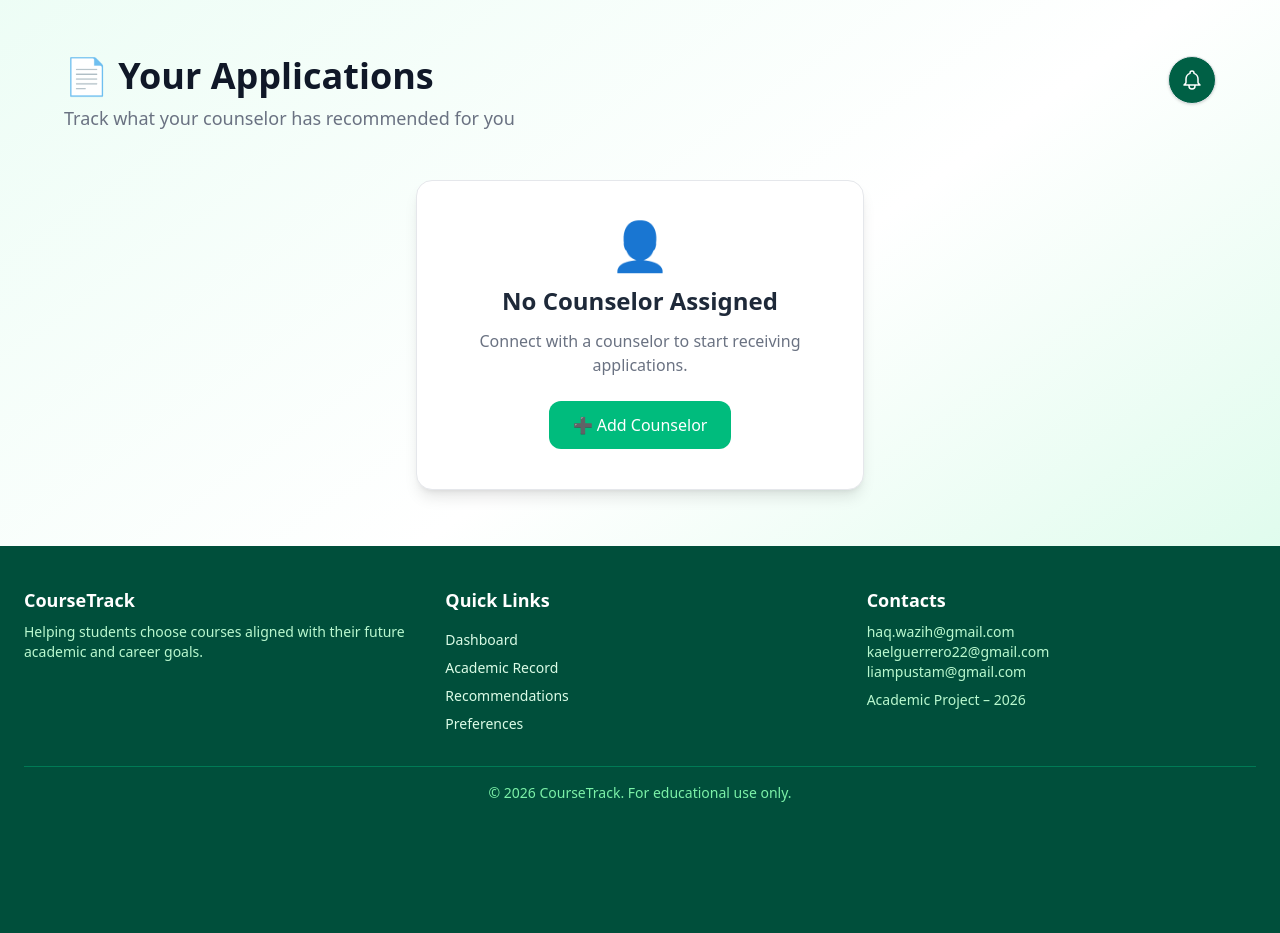
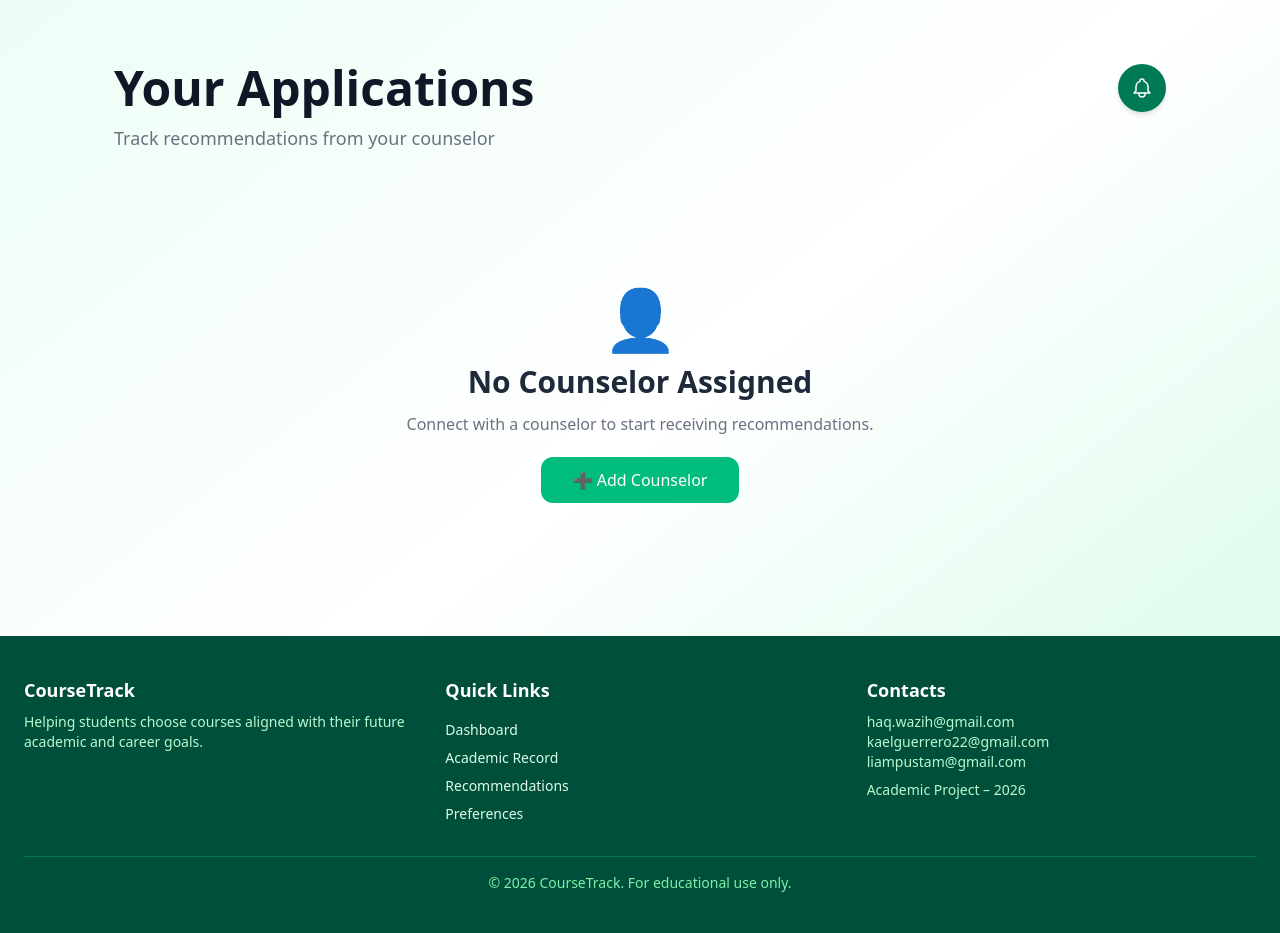
Before and after one commit to Brooklyn-STEAM/10047-Upgrading-Students-Schedules-Through-Goals-Aware-Suggestions, a Python web app: template templates/recommendation.html.jinja in a window 1280 px wide. Shown: the part 64-997 px from the top of the page. Before the commit the page ends 866 px from the top, so only its background shows below. Run offline with Jinja, Linux system fonts and the light colour scheme; the template is opened without the code that fills it, so the values that code supplies are empty; some libraries are stand-ins or nearby versions.

Commit message:
fixed recommendations style (#62)

```diff
--- a/templates/recommendation.html.jinja
+++ b/templates/recommendation.html.jinja
@@ -4,7 +4,6 @@
   <meta charset="UTF-8" />
   <meta name="viewport" content="width=device-width, initial-scale=1.0" />
   <script src="https://cdn.jsdelivr.net/npm/@tailwindcss/browser@4"></script>
-  <script src="https://unpkg.com/heroicons@2.0.18/24/outline/index.js"></script>
   <link rel="icon" type="image/png" href="{{ url_for('static', filename='images/logo.png') }}">
   <title>CourseTrack - Recommendations</title>
   <link href="/static/styles.css" rel="stylesheet">
@@ -14,25 +13,24 @@
 
 {% include "components/navbar.html.jinja" %}
 
-<main class="w-full max-w-[1200px] mx-auto px-6 py-14 flex-grow">
+<main class="w-full max-w-[1100px] mx-auto px-6 py-16 flex-grow">
 
-  <div class="mb-12 flex justify-between items-start">
+  <!-- HEADER -->
+  <div class="flex justify-between items-start mb-14">
 
-    <!-- LEFT: Title -->
     <div>
-      <h1 class="text-4xl font-bold text-gray-900 mb-2 flex items-center gap-3">
-        📄 Your Applications
+      <h1 class="text-5xl font-bold text-gray-900 mb-3">
+        Your Applications
       </h1>
       <p class="text-gray-500 text-lg">
-        Track what your counselor has recommended for you
+        Track recommendations from your counselor
       </p>
     </div>
 
-    <!-- RIGHT: Notifications -->
+    <!-- Notifications -->
     <a href="/student/recommendation/notifications"
-      class="relative flex items-center justify-center w-12 h-12 rounded-full bg-emerald-800 border border-gray-200 shadow-sm hover:shadow-md hover:bg-emerald-600 transition">
+       class="relative flex items-center justify-center w-12 h-12 rounded-full bg-emerald-700 hover:bg-emerald-600 transition shadow-md">
 
-      <!-- Bell Icon -->
       <svg xmlns="http://www.w3.org/2000/svg"
            class="w-6 h-6 text-white"
            fill="none"
@@ -46,128 +44,101 @@
                 a3 3 0 11-6 0v-1m6 0H9"/>
       </svg>
 
-      <!-- Notification Badge (optional dynamic) -->
       {% if notification_count and notification_count > 0 %}
-      <span class="absolute -top-1 -right-1 bg-red-500 text-white text-xs font-bold px-2 py-0.5 rounded-full">
+      <span class="absolute -top-1 -right-1 bg-red-500 text-white text-xs px-2 py-0.5 rounded-full">
         {{ notification_count }}
       </span>
       {% endif %}
-
     </a>
 
   </div>
 
+
   {% if not counselor_id %}
 
   <!-- NO COUNSELOR -->
-  <div class="flex justify-center">
-    <div class="bg-white shadow-lg rounded-2xl p-10 text-center max-w-md border border-gray-200">
+  <div class="text-center py-20">
 
-      <div class="mb-4 text-emerald-500 text-5xl">👤</div>
+    <div class="text-6xl mb-4">👤</div>
 
-      <h2 class="text-2xl font-bold text-gray-800 mb-3">
+    <h2 class="text-3xl font-bold text-gray-800 mb-3">
       No Counselor Assigned
     </h2>
 
-      <p class="text-gray-500 mb-6">
-        Connect with a counselor to start receiving applications.
+    <p class="text-gray-500 mb-8">
+      Connect with a counselor to start receiving recommendations.
     </p>
 
     <a href="/student/recommendation/addcounselor"
-         class="inline-flex items-center gap-2 px-6 py-3 bg-emerald-500 text-white rounded-xl hover:bg-emerald-600 transition">
+       class="px-8 py-3 bg-emerald-500 text-white rounded-xl hover:bg-emerald-600 transition">
       ➕ Add Counselor
     </a>
 
   </div>
-  </div>
+
 
   {% else %}
 
-    {% if information and information|length > 0 %}
+  <!-- COUNSELOR HEADER -->
+  <div class="mb-12 flex flex-col md:flex-row md:items-center md:justify-between gap-6">
 
-    <!-- APPLICATION FEED -->
-    <div class="space-y-6">
-
-      {% for x in information %}
-      <div class="bg-white border border-gray-200 rounded-2xl p-6 shadow-sm hover:shadow-md transition">
-
-        <!-- TOP -->
-        <div class="flex justify-between items-start mb-4">
-
-          <div class="flex items-center gap-3">
-            <div class="w-10 h-10 flex items-center justify-center rounded-full bg-emerald-200 text-emerald-700 font-semibold">
-              {{ x['Name'][0] }}
-            </div>
     <div>
-              <p class="font-semibold text-gray-800">
-                {{ x['Name'] }}
-              </p>
-              <p class="text-xs text-gray-400 flex items-center gap-1">
-                👨‍🏫 Counselor
-              </p>
-            </div>
+      <p class="text-sm text-gray-400">Your Counselor</p>
+      <h2 class="text-2xl font-semibold text-gray-800">
+        {{ information[0]['Name'] if information else "Pending" }}
+      </h2>
     </div>
 
-          <!-- Title -->
-          <h2 class="text-2xl font-bold text-center text-gray-800 mb-4">
-            Counselor & Recommendations
-          </h2>
-
-          {% if counselor_id %}s.
-            </p>
-
-            <!-- Buttons -->
-            <div class="flex flex-col sm:flex-row justify-center gap-4">
-
-
+    <!-- Chat Button -->
     <a href="{{ url_for('chat', user_id=counselor_id) }}"
-          class="px-6 py-3 text-white bg-blue-500 rounded-xl shadow-md hover:bg-blue-600 hover:scale-105 transition transform text-center">
-              💬 Chat with Counselor
+       class="inline-flex items-center gap-2 px-6 py-3 bg-blue-500 text-white rounded-xl hover:bg-blue-600 transition shadow">
+      💬 Chat
     </a>
-
 
   </div>
 
-          {% else %}
 
+  {% if information and information|length > 0 %}
 
+  <!-- APPLICATIONS -->
+  <div class="space-y-10">
 
+    {% for x in information %}
+    <div class="relative">
 
+      <!-- Timeline line -->
+      <div class="absolute left-5 top-0 bottom-0 w-[2px] bg-emerald-200"></div>
 
-              <span class="px-6 py-3 text-gray-400 border border-gray-300 rounded-xl text-center">
-                💬 Chat unavailable
-              </span>
+      <div class="ml-12">
 
-            </div>
+        <!-- Date -->
+        <p class="text-sm text-gray-400 mb-2">
+          {{ x['Date'] }}
+        </p>
 
-          {% endif %}
-          <span class="text-xs text-gray-400 flex items-center gap-1">
-            📅 {{ x['Date'] }}
-          </span>
+        <!-- Card -->
+        <div class="bg-white/80 backdrop-blur rounded-2xl p-6 shadow-md border border-gray-100 hover:shadow-lg transition">
 
-        </div>
-
-        <!-- CONTENT -->
           <div class="grid md:grid-cols-2 gap-6">
 
-          <!-- MAJOR -->
+            <!-- Major -->
             <div>
-            <p class="text-xs text-gray-400 mb-1 flex items-center gap-1">
-              🎓 Recommended Major
-            </p>
-            <h3 class="text-lg font-semibold text-emerald-700">
+              <p class="text-xs text-gray-400 mb-1">Recommended Major</p>
+              <h3 class="text-xl font-semibold text-emerald-700">
                 {{ x['Major'] }}
               </h3>
             </div>
 
-          <!-- COMMENTS -->
+            <!-- Comments -->
             <div>
-            <p class="text-xs text-gray-400 mb-1 flex items-center gap-1">
-              💬 Comments
-            </p>
-            <p class="text-sm text-gray-600 leading-relaxed">
+              <p class="text-xs text-gray-400 mb-1">Comments</p>
+              <p class="text-gray-600 leading-relaxed">
                 {{ x['Comments'] }}
               </p>
+            </div>
+
+          </div>
+
         </div>
 
       </div>
@@ -177,45 +148,45 @@
 
   </div>
 
+
   <!-- ACTION -->
-    <div class="mt-12 text-center">
+  <div class="mt-16 text-center">
     <a href="/student/recommendation/editrecommendations"
-         class="inline-flex items-center gap-2 px-6 py-3 bg-emerald-500 text-white rounded-xl hover:bg-emerald-600 hover:scale-105 transition">
-        ✏️ Manage Your Recommendation
+       class="px-8 py-3 bg-emerald-500 text-white rounded-xl hover:bg-emerald-600 hover:scale-105 transition">
+      ✏️ Manage Your Request
     </a>
   </div>
+
 
   {% else %}
 
   <!-- EMPTY -->
-    <div class="flex justify-center">
-      <div class="bg-white border border-gray-200 shadow-lg rounded-2xl p-10 text-center max-w-lg">
+  <div class="text-center py-20">
 
-        <div class="text-5xl mb-4">📭</div>
+    <div class="text-6xl mb-4">📭</div>
 
     <h2 class="text-2xl font-bold text-gray-800 mb-3">
       No Applications Yet
     </h2>
 
-        <p class="text-gray-500 mb-6">
+    <p class="text-gray-500 mb-8">
       Your counselor hasn’t submitted any recommendations yet.
     </p>
 
+    <div class="flex flex-col sm:flex-row justify-center gap-4">
+
       <a href="/student/recommendation/editrecommendations"
-           class="inline-flex items-center gap-2 px-6 py-3 bg-emerald-500 text-white rounded-xl hover:bg-emerald-600 transition">
-          📌 View Your Request
+         class="px-6 py-3 bg-emerald-500 text-white rounded-xl hover:bg-emerald-600 transition">
+        📌 View Request
       </a>
 
-
       <a href="{{ url_for('chat', user_id=counselor_id) }}"
-           class="inline-flex items-center gap-2 px-6 py-3 bg-emerald-500 text-white rounded-xl hover:bg-emerald-600 transition">
-          💬 Chat with Counselor
+         class="px-6 py-3 bg-blue-500 text-white rounded-xl hover:bg-blue-600 transition">
+        💬 Chat
       </a>
-
 
     </div>
 
-      </div>
   </div>
 
   {% endif %}
```
Also changed, not shown: templates/counselorrecommendation.html.jinja (+55 -176 lines), static/profile_pics/Adobe_Express_-_file_5.png (added), static/profile_pics/Adobe_Express_-_file_8.png (added). Lines whose indentation alone changed are shown as unchanged.
